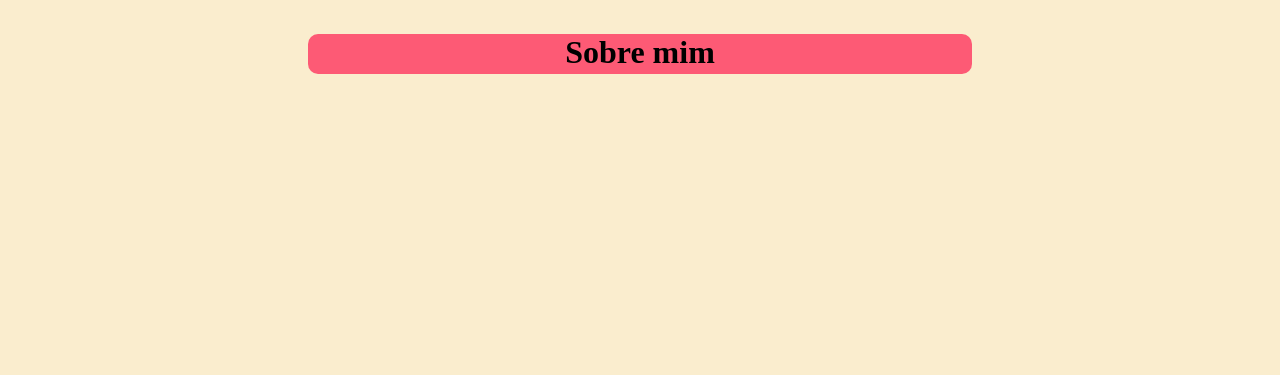
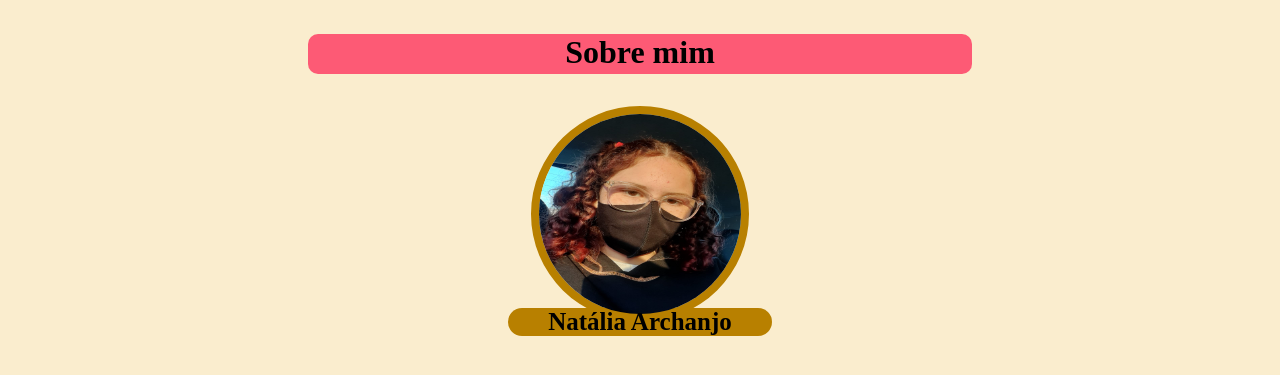
Before and after one commit to natcasarregio/site-pessoal, a plain HTML site: page sobre-mim.html in a window 1280 px wide. Shown: the part 107-482 px from the top of the page. Drawn offline with Linux system fonts and the light colour scheme.

Commit message:
foi adicionado em imagem na pagina sobre mim e tudo padronizado na palhetas de cores e estilos

```diff
--- a/sobre-mim.html
+++ b/sobre-mim.html
@@ -1,5 +1,6 @@
 <!DOCTYPE html>
 <html lang="en">
+
 <head>
     <meta charset="UTF-8">
     <meta http-equiv="X-UA-Compatible" content="IE=edge">
@@ -7,9 +8,10 @@
     <title>Document</title>
 </head>
 <style>
-    body  {
-        background-color:#f1c86952 ;
+    body {
+        background-color: #f1c86952;
     }
+
     .navbar {
         height: 100px;
         margin: -10px;
@@ -26,7 +28,7 @@
         color: rgb(34, 24, 46);
         font-weight: 200;
         font-family: "Franklin Gothic Medium";
-            background-color:#f15400ae;
+        background-color: #f15400ae;
     }
 
     .logo {
@@ -45,23 +47,6 @@
         text-align: center;
         flex-wrap: wrap;
         border-top: 20px;
-        }
-
-        .flex-container {
-            display: flex;
-            flex-wrap: wrap;
-            background-color: #ff0c718f;
-            height: 269px;
-        }
-
-        .flex-container>div {
-            background-color: #f0a6f504;
-            width: 100px;
-            margin: 100px;
-            margin-top: 30px;
-            line-height: 65px;
-            justify-content: space-around;
-
     }
 
     .titulo {
@@ -85,29 +70,39 @@
     li a:hover:not(.active) {
         background-color: #fe9c33ce;
     }
-        h4{
-            font-size: small;
-            font-family: Geneva;
-            margin-top: 80px;
+
+    .nome{
+        background-color: #b88000;
+        border-radius: 30px;
+        text-align: center;
+        height: 100%;
+        margin-left: 500px;
+        margin-right: 500px;
+        font-size: 25px;
+        margin-top: -40px;
+
     }
-        h5{
-            font-size: 100%;
-            margin: -90px;
-            margin-top: 30px;
-            color: #000000;
-            background-color: #b8810085;
-            border-radius: 10px;
-            line-height: 25px;
-            height: auto;
+
+    h5 {
+        display: block;
+        margin-left: auto;
+        margin-right: auto;
+        text-align: center;
     }
+
+    .foto {
+        margin-top: 10px;
+        width: 16%;
+    }
+
 </style>
-<body>
+
 <body>
     <div class="navbar">
         <ul class="elementos">
             <li id="logo">
                 <img src="https://th.bing.com/th/id/R.6408034045aaeca6557c843cae313c08?rik=zw%2bLAsqTGho0CA&riu=http%3a%2f%2fwww.pngall.com%2fwp-content%2fuploads%2f2018%2f05%2fBooks-PNG-File.png&ehk=r4BsUl5qSxcDQ2OiAXqL0Ts74ezQeEt%2fDaUjnTGLVuI%3d&risl=&pid=ImgRaw&r=0"
-                        alt="" height="100"/>
+                    alt="" height="100" />
             </li>
             <li>
                 <h2><a href="/index.html">Lidos do ano</a></h2>
@@ -126,5 +121,13 @@
     <p></p>
     <h3>Nat & Livros</h3>
     <h1 class="titulo">Sobre mim</h1>
+    <h5>
+        <img class="foto" src="WhatsApp Image 2023-02-23 at 14.13.51.jpeg"
+            style="height: 200px; border-radius: 50%; border: 8px solid #b88000" alt="Foto da autora.">
+        </h5>
+<h4 class="nome">
+Natália Archanjo
+</h4>
 </body>
+
 </html>
```
Also changed, not shown: index.html (+44 -13 lines), livros-favoritos.html (+1 -0 lines), WhatsApp Image 2023-02-23 at 14.13.51.jpeg (added). Lines whose indentation alone changed are shown as unchanged.
